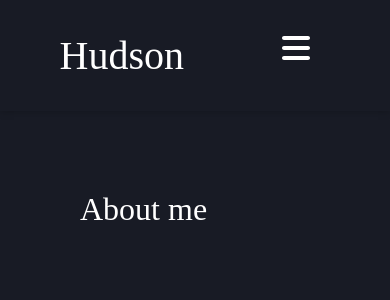
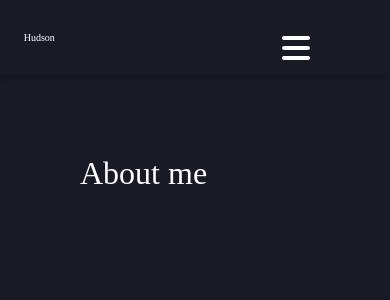
Before and after one commit to Kindlewing/portfolio, a React (Vite) app: page / in a window 390 px wide. Shown: the top 300 px of the page. Built offline with nearby package versions, Linux system fonts and the light colour scheme.

Commit message:
Media queries

```diff
--- a/src/componenets/header/header.module.css
+++ b/src/componenets/header/header.module.css
@@ -70,7 +70,21 @@
 	display: none;
 }
 
-@media screen and (max-width: 60em) {
+@media screen and (width <= 25.75em) {
+	.headerLogo {
+		font-size: 0.625rem;
+		padding-left: 0.425em;
+	}
+}
+
+@media screen and (26em <= width <= 50em) {
+	.headerLogo {
+		font-size: 2rem;
+		padding-left: 0.625em;
+	}
+}
+
+@media screen and (width <= 60em) {
 	.hamburger {
 		display: block;
 	}
@@ -92,13 +106,3 @@
 		transform: translateX(0%);
 	}
 }
-
-@media screen and (min-width: 60em) {
-	.primaryNavBar {
-		display: flex;
-		align-items: center;
-		justify-content: center;
-		gap: 3rem;
-		list-style: none;
-	}
-}
--- a/src/css/app.css
+++ b/src/css/app.css
@@ -35,4 +35,6 @@ video {
 	--primary: #456245;
 	--secondary: #ebf1ff;
 	--accent: #62261d;
+
+	--mobile-width: 25.75em;
 }
```
